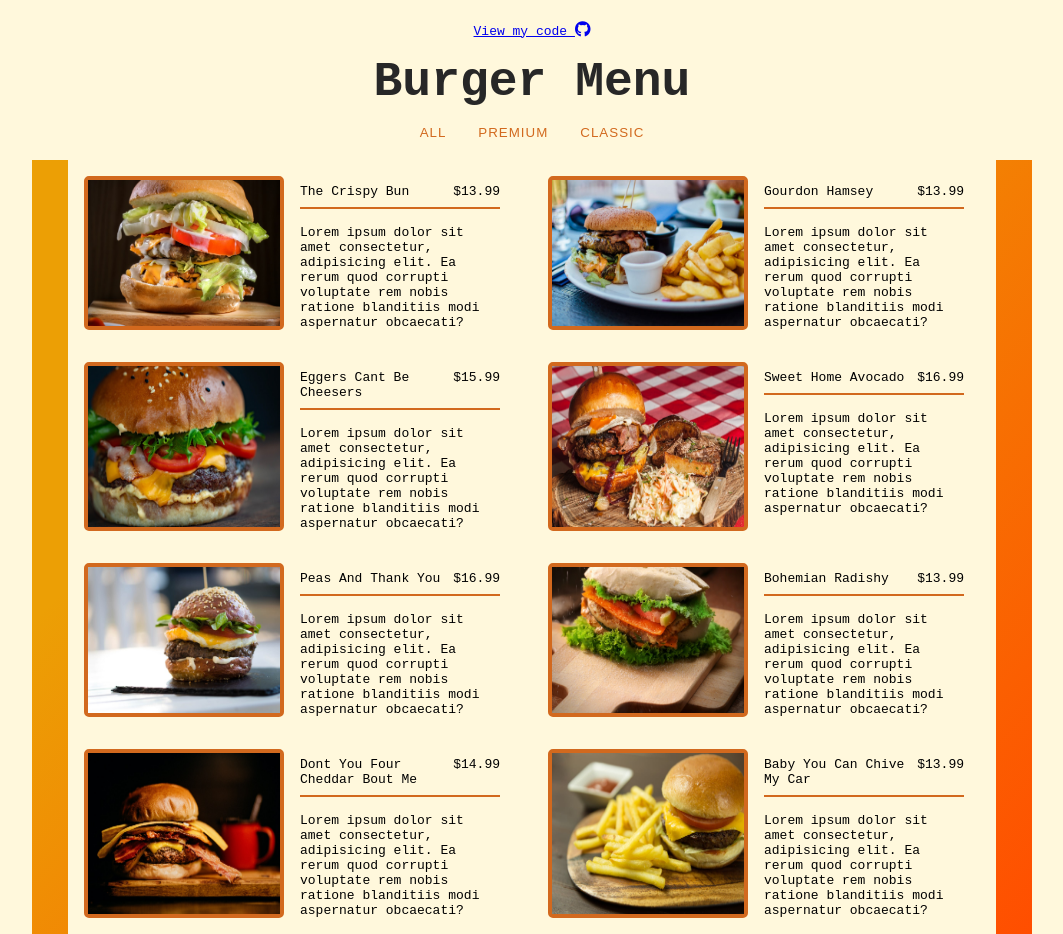
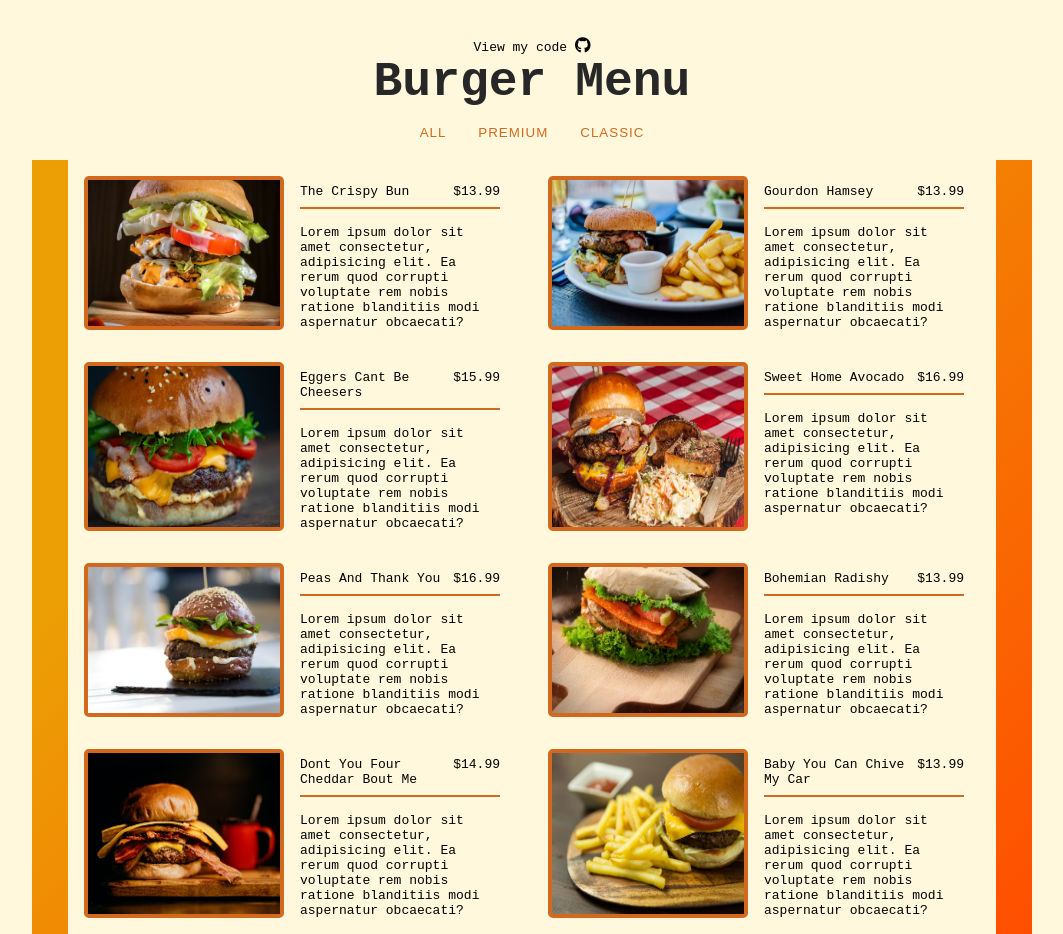
Before and after one commit to ianbrdeguzman/menu, a plain HTML site: page index.html in a window 1280 px wide. Shown: the whole page, without its empty margins (108-1171 px from the left). Drawn offline with Linux system fonts and the light colour scheme.

Commit message:
styled github link

```diff
--- a/style.css
+++ b/style.css
@@ -24,8 +24,9 @@ header {
 header h1 {
     font-size: 3rem;
     text-align: center;
-    padding: 1rem 0;
+    padding: 0 0 1rem 0;
     color: #272727;
+    border
 }
 
 .buttons-container {
@@ -100,3 +101,17 @@ img {
     width: 100%;
     height: 100%;
 }
+
+#code {
+    margin-top: 1rem;
+    cursor: pointer;
+}
+
+#code:hover {
+    color: #00cc00;
+}
+
+#code a {
+    text-decoration: none;
+    color: inherit;
+}
```
